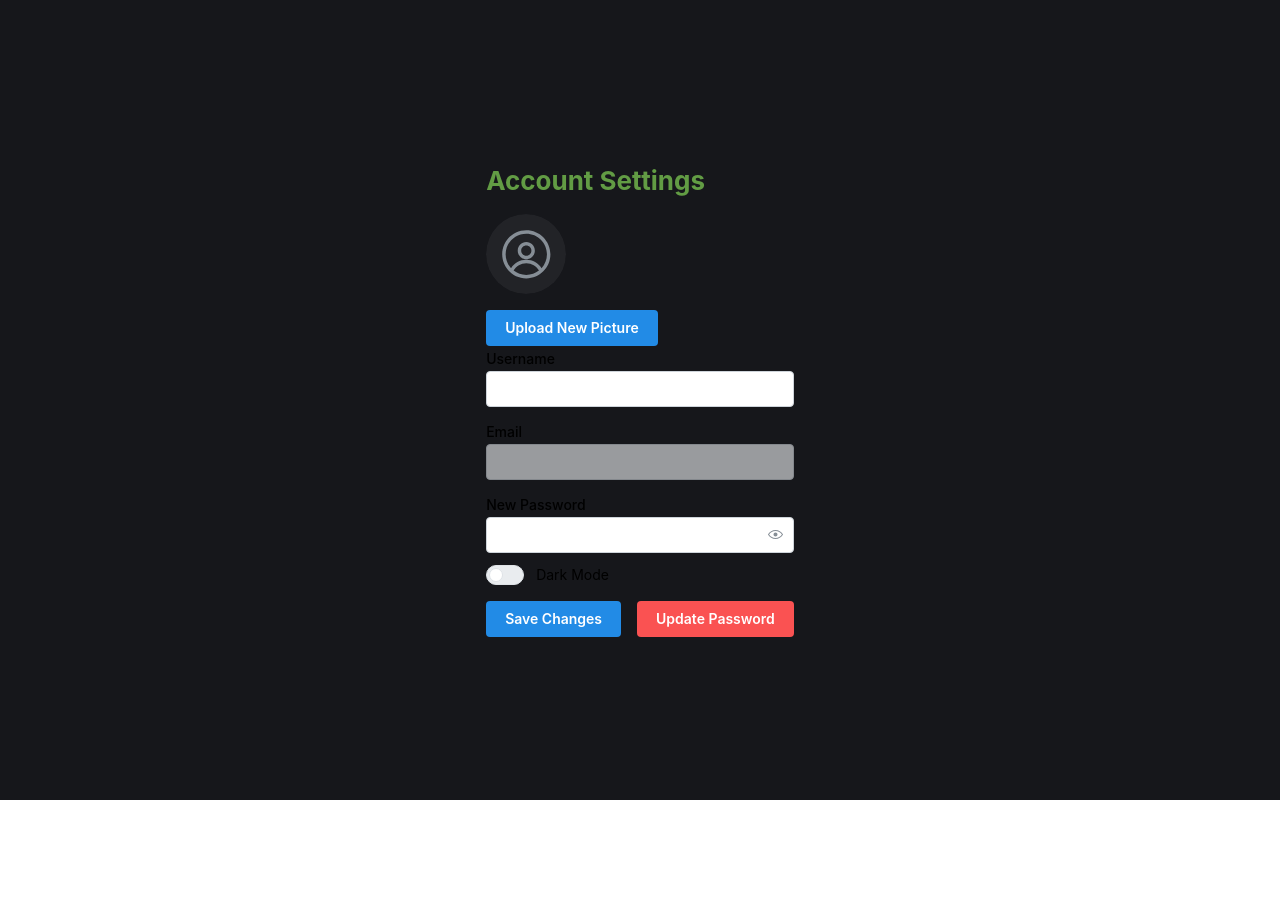
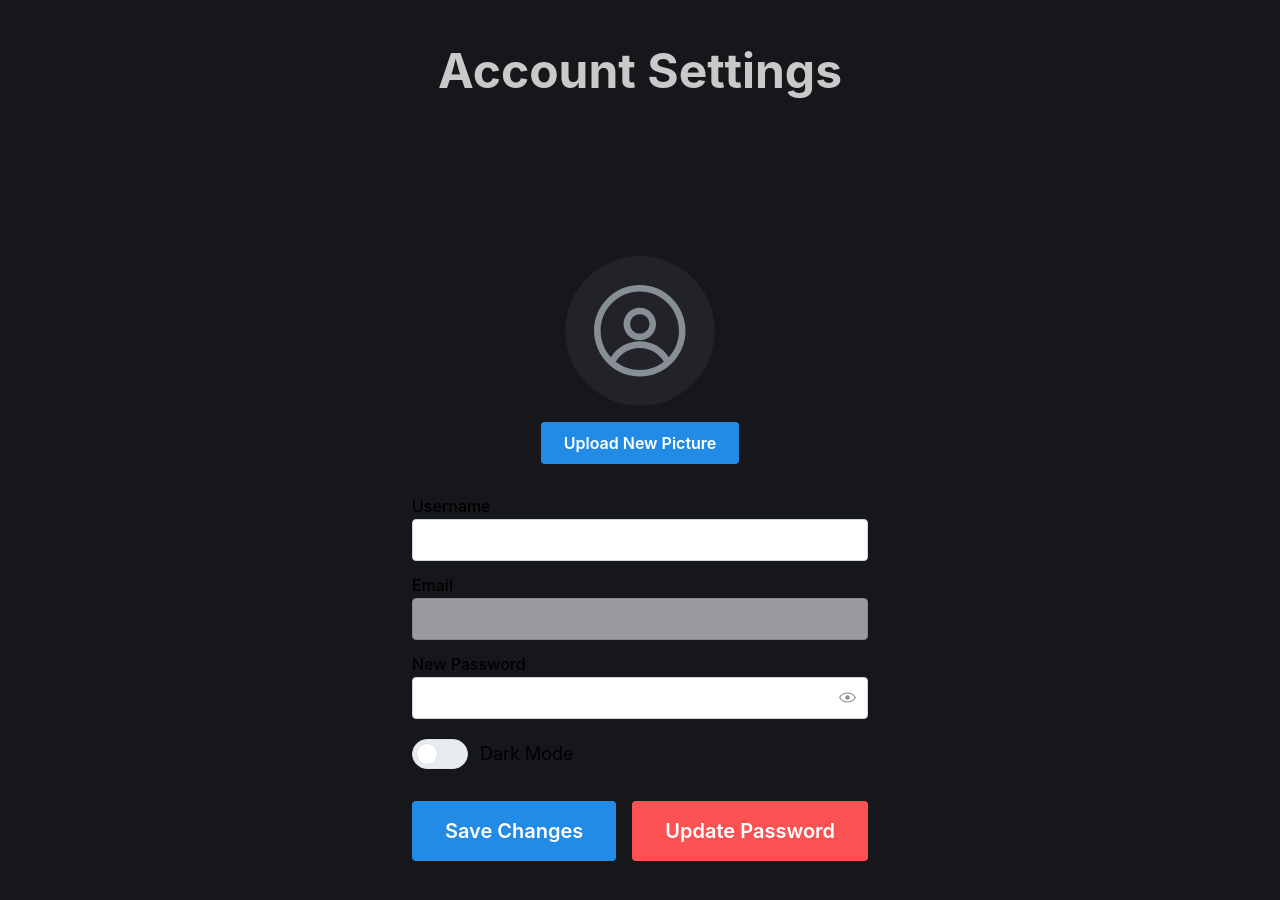
Before and after one commit to TrishaCarter/IR-Website, a Next.js app: page /account-settings in a window 1280 px wide. Shown: the top 900 px of the page. Before the commit the page ends 800 px from the top, so only its background shows below. Built offline with nearby package versions, Linux system fonts and the light colour scheme; no server answers.

Commit message:
adjusted a few things around and made it look prety

```diff
--- a/pages/account-settings/index.js
+++ b/pages/account-settings/index.js
@@ -43,22 +43,28 @@ export default function AccountSettings() {
     };
 
     return (
+        <>
+            <Center style={{ background: theme.background, padding: '40px' }}>
+                <Title order={1} mb="md" style={{ color: theme.primaryTextColor, fontSize: '3rem' }}>Account Settings</Title>
+            </Center>
             <Center style={{ background: theme.background, height: '100vh' }}>
-            <Box sx={{ maxWidth: 400, padding: '20px', background: theme.secondaryBackground, borderRadius: '8px', color: theme.primaryTextColor }}>
-                <Title order={2} mb="md" style={{ color: theme.accentColor }}>Account Settings</Title>
-                <Avatar src={avatar} alt="Profile Picture" size={80} mb="md" />
+                <Box sx={{ maxWidth: 600, padding: '40px', background: theme.secondaryBackground, borderRadius: '8px', color: theme.primaryTextColor }}>
+                    <Center style={{ marginBottom: '30px', flexDirection: 'column' }}>
+                        <Avatar src={avatar} alt="Profile Picture" size={150} mb="md"/> {/* Increased size from 100 to 150 */}
                         <FileButton onChange={(file) => setAvatar(URL.createObjectURL(file))} accept="image/*">
-                    {(props) => <Button {...props}>Upload New Picture</Button>}
+                            {(props) => <Button {...props} size="md">Upload New Picture</Button>}
                         </FileButton>
-                <TextInput label="Username" value={username} onChange={(e) => setUsername(e.target.value)} mb="sm" />
-                <TextInput label="Email" value={email} disabled mb="sm" />
-                <PasswordInput label="New Password" value={password} onChange={(e) => setPassword(e.target.value)} mb="sm" />
-                <Switch label="Dark Mode" checked={darkMode} onChange={(event) => setDarkMode(event.currentTarget.checked)} mb="md" />
-                <Group position="apart" mt="md">
-                    <Button onClick={handleUpdateProfile}>Save Changes</Button>
-                    <Button color="red" onClick={handleUpdatePassword}>Update Password</Button>
+                    </Center>
+                    <TextInput label="Username" value={username} onChange={(e) => setUsername(e.target.value)} mb="sm" size="md" />
+                    <TextInput label="Email" value={email} disabled mb="sm" size="md" />
+                    <PasswordInput label="New Password" value={password} onChange={(e) => setPassword(e.target.value)} mb="lg" size="md" />
+                    <Switch label="Dark Mode" checked={darkMode} onChange={(event) => setDarkMode(event.currentTarget.checked)} mb="xl" size="lg" />
+                    <Group position="apart" mt="xl">
+                        <Button onClick={handleUpdateProfile} size="xl">Save Changes</Button>
+                        <Button color="red" onClick={handleUpdatePassword} size="xl">Update Password</Button>
                     </Group>
                 </Box>
             </Center>
+        </>
     );
 }
```
Lines whose indentation alone changed are shown as unchanged.
